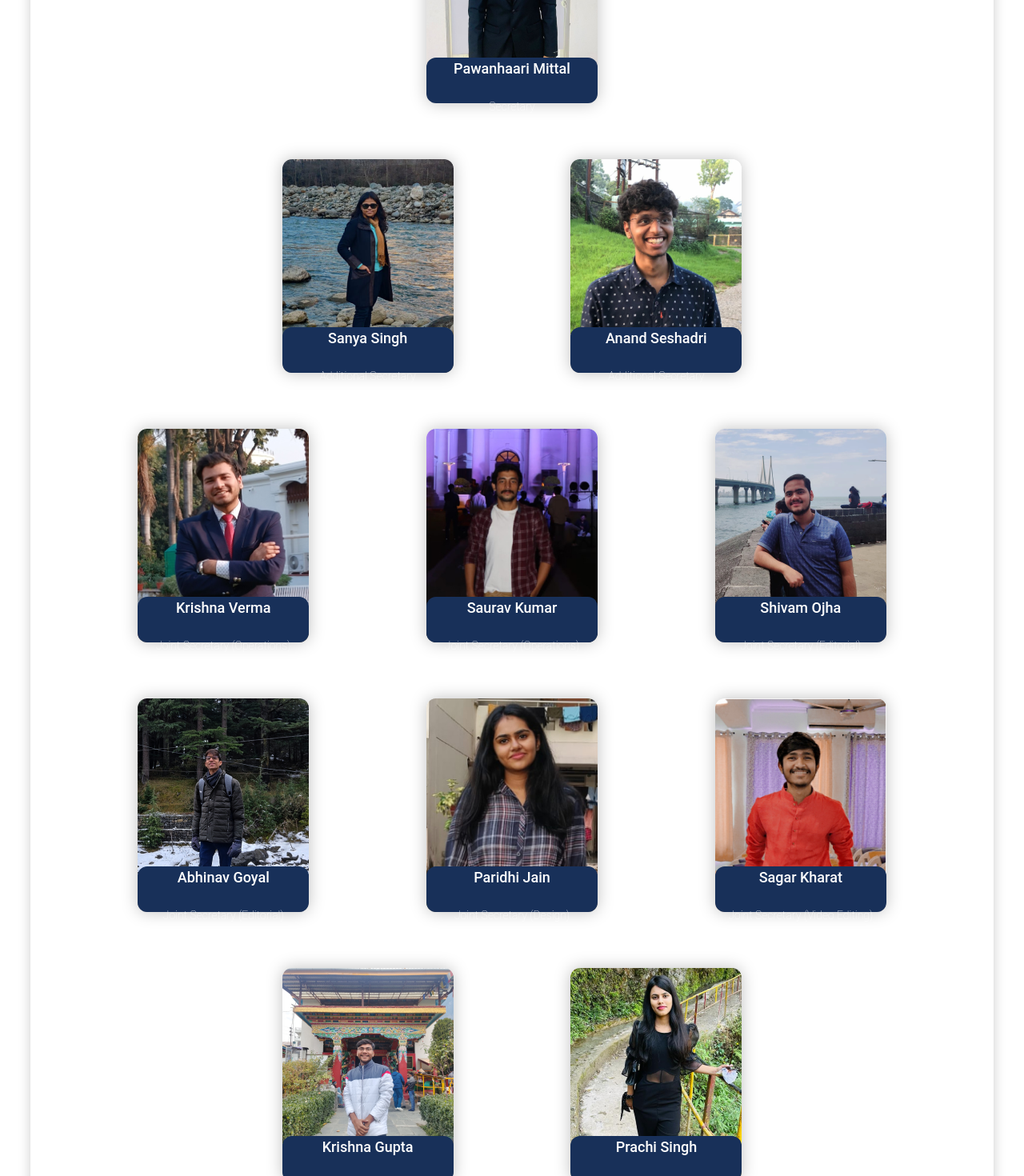
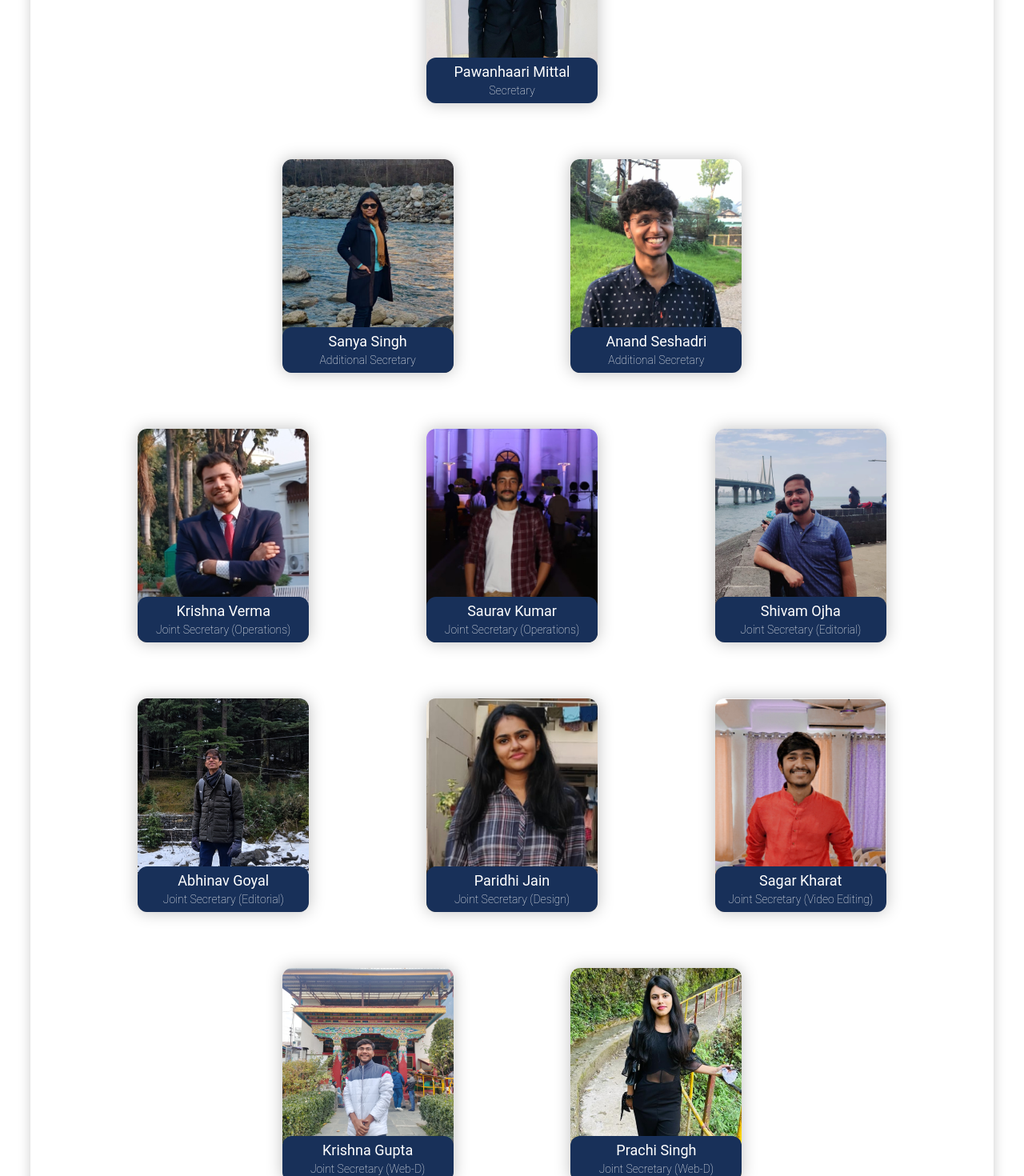
Before and after one commit to parthsaini2004/IARC, a React (Create React App) app: page /team in a window 1280 px wide. Shown: the part 520-1990 px from the top of the page at 80% size. Built offline with nearby package versions, Linux system fonts and the light colour scheme.

Commit message:
new css was interfering with the names

```diff
--- a/src/components/MeetTeam/MeetTeam.css
+++ b/src/components/MeetTeam/MeetTeam.css
@@ -50,8 +50,8 @@
     align-items: center;
     justify-content: center;
 }
-.nameCard h2{
-    padding-top: 7px;
+.nameCard name{
+    /* padding-top: 3px; */
     font-family: Roboto;
 font-size: 18px;
 /* font-weight: 700; */
@@ -59,7 +59,7 @@ font-size: 18px;
 /* letter-spacing: 0em; */
 /* text-align: center; */
 }
-.nameCard h3{
+.nameCard por{
     font-family: Roboto;
 font-size: 14px;
 font-weight: 100;
@@ -69,7 +69,7 @@ text-align: center; */
 }
 
 /*for hover effects*/
-.cardbox h5{
+.cardbox contact{
     display: none;
     font-family: Roboto;
 font-size: 12px;
@@ -83,7 +83,7 @@ text-align: center;
     transition: height 0.3s linear;
     /* transition: background-color 0.3s linear; */
 }
-.cardbox .teamCard:hover h5 {
+.cardbox .teamCard:hover contact {
     display: inline;
 }
 
--- a/src/components/MeetTeam/MeetTeam.js
+++ b/src/components/MeetTeam/MeetTeam.js
@@ -23,10 +23,10 @@ export const MeetTeam = () => {
           <div className="teamCard">
             <img src={image1} />
             <nmc className="nameCard">
-              <h2>Pawanhaari Mittal</h2>
-              <h3>Secretary</h3>
-              <h5>email</h5>
-              <h5>+91 7728986489</h5>
+              <name>Pawanhaari Mittal</name>
+              <por>Secretary</por>
+              <contact>email</contact>
+              <contact>+91 7728986489</contact>
               <conn>
                 <img src={linked} />
                 <img src={insta} />
@@ -39,10 +39,10 @@ export const MeetTeam = () => {
           <div className="teamCard">
             <img src={image2} />
             <nmc className="nameCard">
-              <h2>Sanya Singh</h2>
-              <h3>Additional Secretary</h3>
-              <h5>email</h5>
-              <h5>phone number</h5>
+              <name>Sanya Singh</name>
+              <por>Additional Secretary</por>
+              <contact>email</contact>
+              <contact>phone number</contact>
               <conn>
                 <img src={linked} />
                 <img src={insta} />
@@ -52,10 +52,10 @@ export const MeetTeam = () => {
           <div className="teamCard">
             <img src={image3} />
             <nmc className="nameCard">
-              <h2>Anand Seshadri</h2>
-              <h3>Additional Secretary</h3>
-              <h5>email</h5>
-              <h5>phone number</h5>
+              <name>Anand Seshadri</name>
+              <por>Additional Secretary</por>
+              <contact>email</contact>
+              <contact>phone number</contact>
               <conn>
                 <img src={linked} />
                 <img src={insta} />
@@ -68,10 +68,10 @@ export const MeetTeam = () => {
           <div className="teamCard ">
             <img src={image4} />
             <nmc className="nameCard">
-              <h2>Krishna Verma</h2>
-              <h3>Joint Secretary (Operations)</h3>
-              <h5>email</h5>
-              <h5>phone number</h5>
+              <name>Krishna Verma</name>
+              <por>Joint Secretary (Operations)</por>
+              <contact>email</contact>
+              <contact>phone number</contact>
               <conn>
                 <img src={linked} />
                 <img src={insta} />
@@ -81,10 +81,10 @@ export const MeetTeam = () => {
           <div className="teamCard">
             <img src={image5} />
             <nmc className="nameCard">
-              <h2>Saurav Kumar</h2>
-              <h3>Joint Secretary (Operations)</h3>
-              <h5>email</h5>
-              <h5>phone number</h5>
+              <name>Saurav Kumar</name>
+              <por>Joint Secretary (Operations)</por>
+              <contact>email</contact>
+              <contact>phone number</contact>
               <conn>
                 <img src={linked} />
                 <img src={insta} />
@@ -94,10 +94,10 @@ export const MeetTeam = () => {
           <div className="teamCard">
             <img src={image6} />
             <nmc className="nameCard">
-              <h2>Shivam Ojha</h2>
-              <h3>Joint Secretary (Editorial)</h3>
-              <h5>email</h5>
-              <h5>phone number</h5>
+              <name>Shivam Ojha</name>
+              <por>Joint Secretary (Editorial)</por>
+              <contact>email</contact>
+              <contact>phone number</contact>
               <conn>
                 <img src={linked} />
                 <img src={insta} />
@@ -107,10 +107,10 @@ export const MeetTeam = () => {
           <div className="teamCard">
             <img src={image7} />
             <nmc className="nameCard">
-              <h2>Abhinav Goyal</h2>
-              <h3>Joint Secretary (Editorial)</h3>
-              <h5>email</h5>
-              <h5>phone number</h5>
+              <name>Abhinav Goyal</name>
+              <por>Joint Secretary (Editorial)</por>
+              <contact>email</contact>
+              <contact>phone number</contact>
               <conn>
                 <img src={linked} />
                 <img src={insta} />
@@ -120,10 +120,10 @@ export const MeetTeam = () => {
           <div className="teamCard">
             <img src={image8} />
             <nmc className="nameCard">
-              <h2>Paridhi Jain</h2>
-              <h3>Joint Secretary (Design)</h3>
-              <h5>email</h5>
-              <h5>phone number</h5>
+              <name>Paridhi Jain</name>
+              <por>Joint Secretary (Design)</por>
+              <contact>email</contact>
+              <contact>phone number</contact>
               <conn>
                 <img src={linked} />
                 <img src={insta} />
@@ -133,10 +133,10 @@ export const MeetTeam = () => {
           <div className="teamCard">
             <img src={image9} />
             <nmc className="nameCard">
-              <h2>Sagar Kharat</h2>
-              <h3>Joint Secretary (Video Editing)</h3>
-              <h5>email</h5>
-              <h5>phone number</h5>
+              <name>Sagar Kharat</name>
+              <por>Joint Secretary (Video Editing)</por>
+              <contact>email</contact>
+              <contact>phone number</contact>
               <conn>
                 <img src={linked} />
                 <img src={insta} />
@@ -149,10 +149,10 @@ export const MeetTeam = () => {
           <div className="teamCard">
             <img src={image10} />
             <nmc className="nameCard">
-              <h2>Krishna Gupta</h2>
-              <h3>Joint Secretary (Web-D)</h3>
-              <h5>email</h5>
-              <h5>phone number</h5>
+              <name>Krishna Gupta</name>
+              <por>Joint Secretary (Web-D)</por>
+              <contact>email</contact>
+              <contact>phone number</contact>
               <conn>
                 <img src={linked} />
                 <img src={insta} />
@@ -162,10 +162,10 @@ export const MeetTeam = () => {
           <div className="teamCard">
             <img src={image11} />
             <nmc className="nameCard">
-              <h2>Prachi Singh</h2>
-              <h3>Joint Secretary (Web-D)</h3>
-              <h5>email</h5>
-              <h5>phone number</h5>
+              <name>Prachi Singh</name>
+              <por>Joint Secretary (Web-D)</por>
+              <contact>email</contact>
+              <contact>phone number</contact>
               <conn>
                 <img src={linked} />
                 <img src={insta} />
--- a/src/components/homepage/homepage.jsx
+++ b/src/components/homepage/homepage.jsx
@@ -272,10 +272,10 @@ const Homepage = () => {
             <div className="teamCard hmtcard">
               <img className="hmimg" src={image1} />
               <nmchome className="nameCard namhm">
-                <h2>Pawanhaari Mittal</h2>
-                <h3>Secretary</h3>
-                <h5>email</h5>
-                <h5>+91 7728986489</h5>
+                <name>Pawanhaari Mittal</name>
+                <por>Secretary</por>
+                <contact>email</contact>
+                <contact>+91 7728986489</contact>
                 <conn>
                   <img src={linked} />
                   <img src={insta} />
@@ -288,10 +288,10 @@ const Homepage = () => {
             <div className="teamCard hmtcard">
               <img className="hmimg" src={image2} />
               <nmchome className="nameCard namhm">
-                <h2>Sanya Singh</h2>
-                <h3>Additional Secretary</h3>
-                <h5>email</h5>
-                <h5>phone number</h5>
+                <name>Sanya Singh</name>
+                <por>Additional Secretary</por>
+                <contact>email</contact>
+                <contact>phone number</contact>
                 <conn>
                   <img src={linked} />
                   <img src={insta} />
@@ -301,10 +301,10 @@ const Homepage = () => {
             <div className="teamCard hmtcard">
               <img className="hmimg" src={image3} />
               <nmchome className="nameCard namhm">
-                <h2>Anand Seshadri</h2>
-                <h3>Additional Secretary</h3>
-                <h5>email</h5>
-                <h5>phone number</h5>
+                <name>Anand Seshadri</name>
+                <por>Additional Secretary</por>
+                <contact>email</contact>
+                <contact>phone number</contact>
                 <conn>
                   <img src={linked} />
                   <img src={insta} />
```
